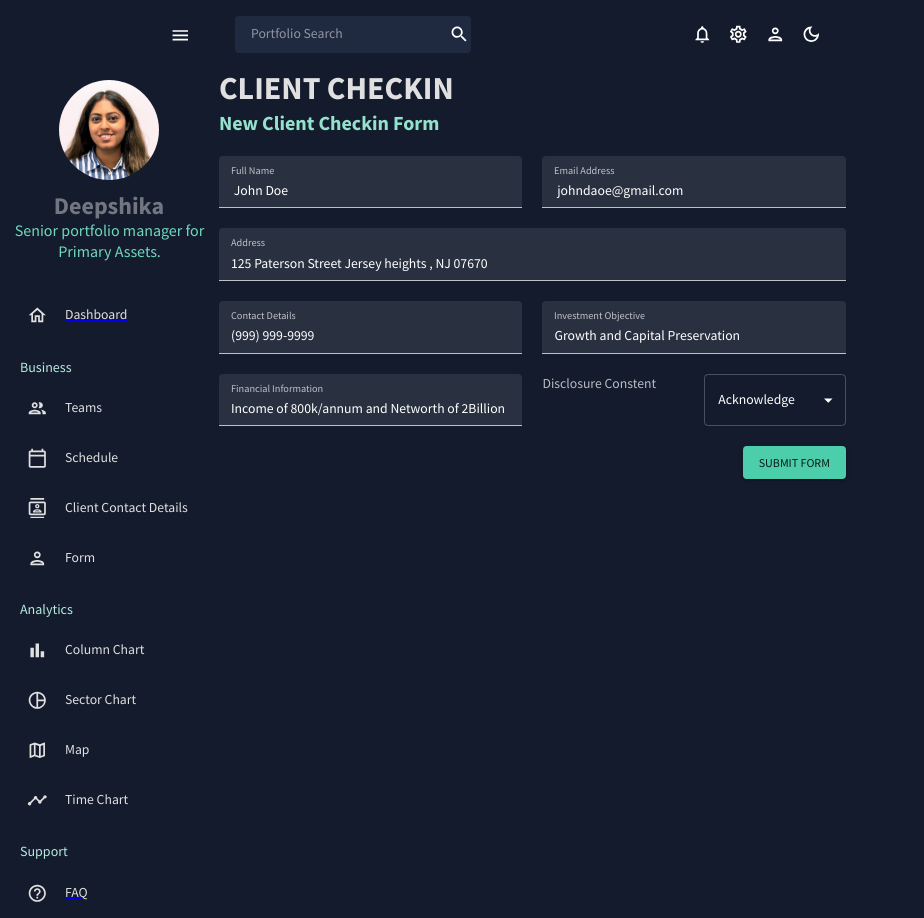
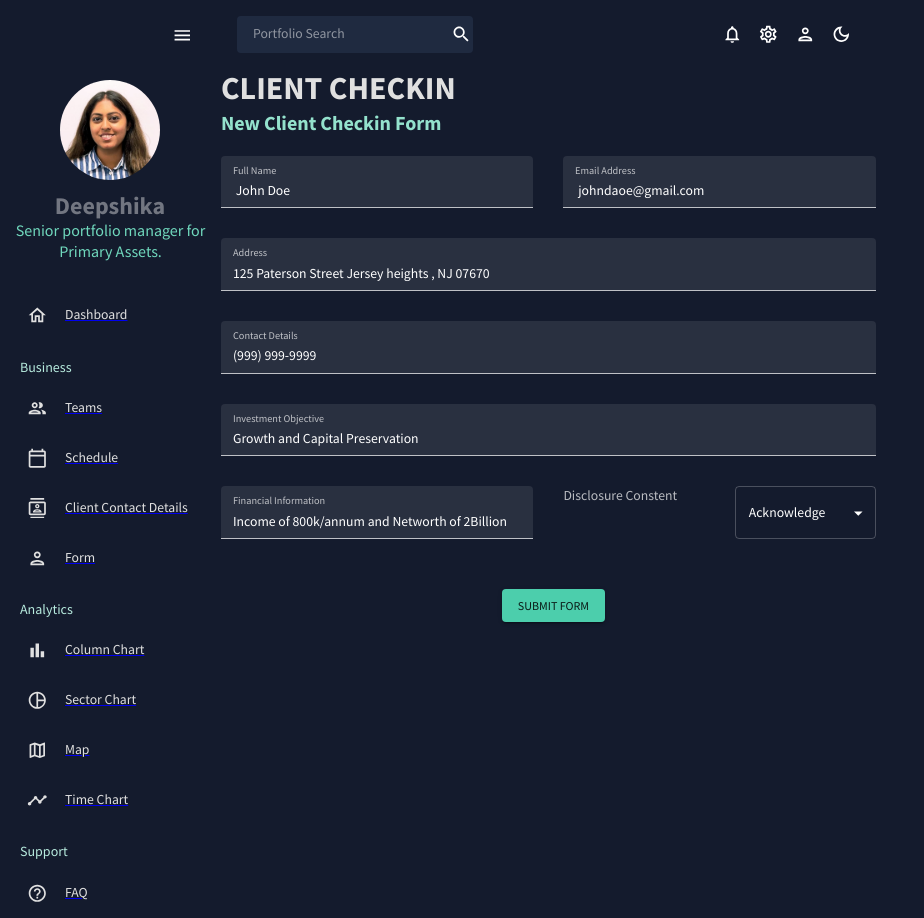
Before and after one commit to DeepshikaReddy/Investment-Profile, a React (Create React App) app: page /form in a window 1280 px wide. Shown: the whole page, without its empty margins (0-924 px from the left). Built offline with nearby package versions, Linux system fonts and the light colour scheme.

Commit message:
form component completed

```diff
--- a/src/scenes/form/index.jsx
+++ b/src/scenes/form/index.jsx
@@ -19,6 +19,7 @@ const initValues={
 
 
 const phoneRegex= /^\(\d{3}\) \d{3}-\d{4}$/;
+
 const clientSchema=yup.object().shape({
     Name : yup.string().required("Required Field"),
     Email : yup.string().required("Required Field"),
@@ -53,7 +54,7 @@ const Form = ()=>{
                 //column has 1 fractin space.
 
                 <form onSubmit={handleSubmit}>
-                    <Box display="grid" gap="20px" gridTemplateColumns="repeat(4,minmax(0,1fr))"
+                    <Box display="grid" gap="30px" gridTemplateColumns="repeat(4,minmax(0,1fr))"
                     sx={{
                         "& > div " : {gridColumn: notMobile ? undefined : "span 4"}
                     }}>
@@ -107,7 +108,7 @@ const Form = ()=>{
                     name="Contact"
                     error={!!touched.Contact && !!errors.Contact} //!! makes it boolean and if value is empty then error thrown/
                     helperText={touched.Contact && errors.Contact}//mention the error Contact on field.
-                    sx={{ gridColumn: "span 2" }}/>
+                    sx={{ gridColumn: "span 4" }}/>
 
                    <TextField
                     fullWidth
@@ -120,7 +121,7 @@ const Form = ()=>{
                     name="Investment_Objective"
                     error={!!touched.Investment_Objective && !!errors.Investment_Objective} //!! makes it boolean and if value is empty then error thrown/
                     helperText={touched.Investment_Objective && errors.Investment_Objective}//mention the error Contact on field.
-                    sx={{ gridColumn: "span 2" }}/>
+                    sx={{ gridColumn: "span 4" }}/>
 
                    <TextField
                     fullWidth
@@ -142,13 +143,13 @@ const Form = ()=>{
                     </Select>
 
                     </Box>
-                    <Box display="flex" justifyContent="end" mt="20px">
+                    <Box display="flex" justifyContent="center" mt="50px" ml="10px">
                         <Button type="submit" color="secondary" variant="contained">
                             Submit Form
                         </Button>
                     </Box>
 
-                    {showAlert && (
+                    {showAlert && ( //Show this component when hit on submit button only.
                     <Alert severity="success">
                      Form submitted successfully!
                     </Alert>
```
